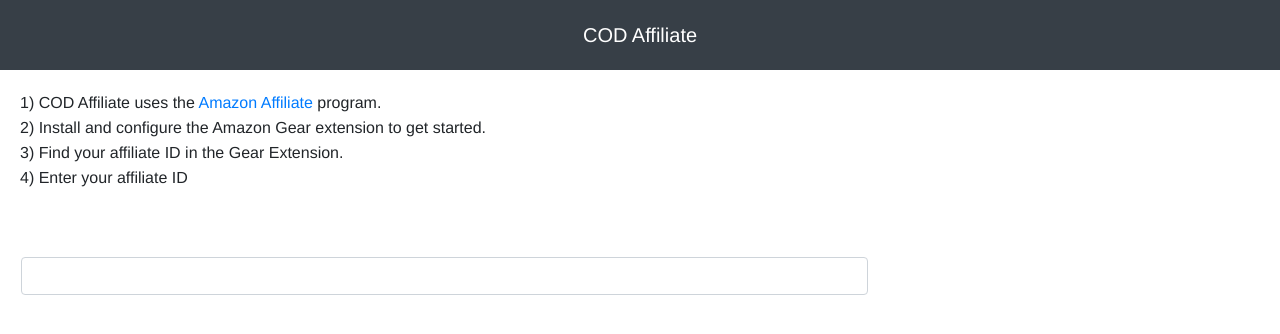
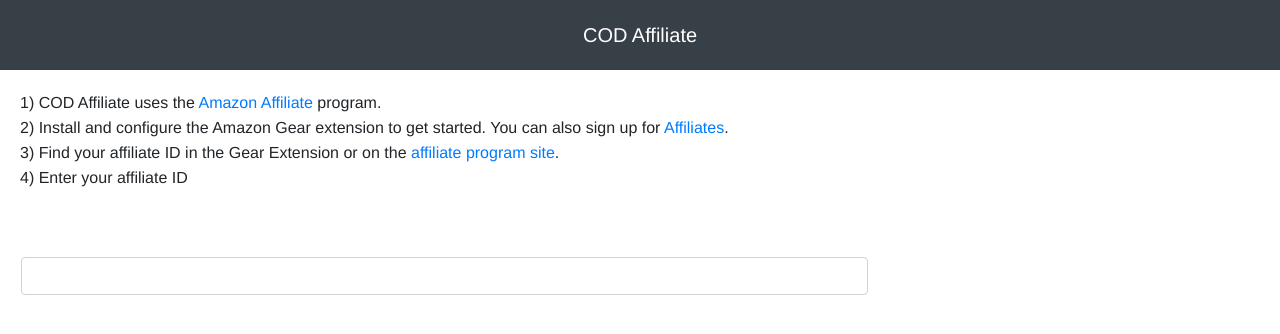
Before and after one commit to yultide/cod-affiliate-twitch-ext, a website: page public/config.html in a window 1280 px wide. Drawn offline with Linux system fonts and the light colour scheme; a script that the page names is missing.

Commit message:
update config w/ links

```diff
--- a/public/config.html
+++ b/public/config.html
@@ -12,9 +12,9 @@
             <div class="title">COD Affiliate</div>
 
             <div class="content">
-                <div>1) COD Affiliate uses the <a href="#">Amazon Affiliate</a> program.</div>
-                <div>2) Install and configure the Amazon Gear extension to get started.</div>
-                <div>3) Find your affiliate ID in the Gear Extension.</div>
+                <div>1) COD Affiliate uses the <a href="https://help.twitch.tv/customer/portal/articles/2785927-joining-the-affiliate-program">Amazon Affiliate</a> program.</div>
+                <div>2) Install and configure the Amazon Gear extension to get started.  You can also sign up for <a href="https://affiliate-program.amazon.com/">Affiliates</a>.</div>
+                <div>3) Find your affiliate ID in the Gear Extension or on the <a href="https://affiliate-program.amazon.com/">affiliate program site</a>.</div>
                 <div>4) Enter your affiliate ID</div>
                 <div>
                     <div class="form-group row">
```
